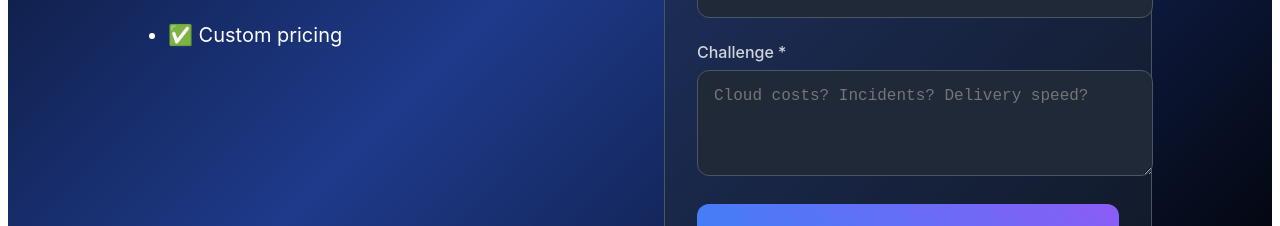
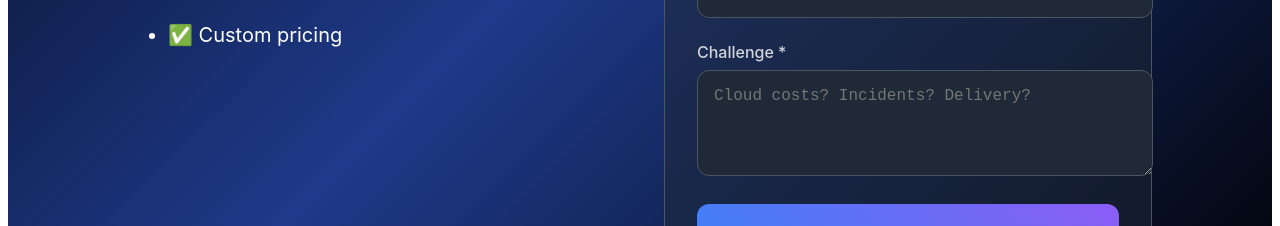
Before and after one commit to dayanidhi281986-boop/autonomiqsystems-website2, a Next.js app: page /contact in a window 1280 px wide. Shown: the part 650-876 px from the top of the page. Built offline with nearby package versions, Linux system fonts and the light colour scheme.

Commit message:
Update contact.js
New updated

```diff
--- a/pages/contact.js
+++ b/pages/contact.js
@@ -44,7 +44,7 @@ export default function Contact() {
 
               <div>
                 <label style={{display:'block', color:'#d1d5db', marginBottom:'0.5rem', fontWeight:500}}>Challenge *</label>
-                <textarea name="challenge" rows="4" required style={{width:'100%', background:'#1f2937', border:'1px solid #4b5563', padding:'1rem', borderRadius:'0.75rem', color:'white', fontSize:'1rem', resize:'vertical'}} placeholder="Cloud costs? Incidents? Delivery speed?"></textarea>
+                <textarea name="challenge" rows="4" required style={{width:'100%', background:'#1f2937', border:'1px solid #4b5563', padding:'1rem', borderRadius:'0.75rem', color:'white', fontSize:'1rem', resize:'vertical'}} placeholder="Cloud costs? Incidents? Delivery?"></textarea>
               </div>
 
               <button type="submit" style={{background:'linear-gradient(45deg,#3b82f6,#8b5cf6)', color:'white', padding:'1.5rem', borderRadius:'0.75rem', fontSize:'1.25rem', fontWeight:'bold', border:'none', cursor:'pointer'}}>🚀 Get AI Report (60s)</button>
```
